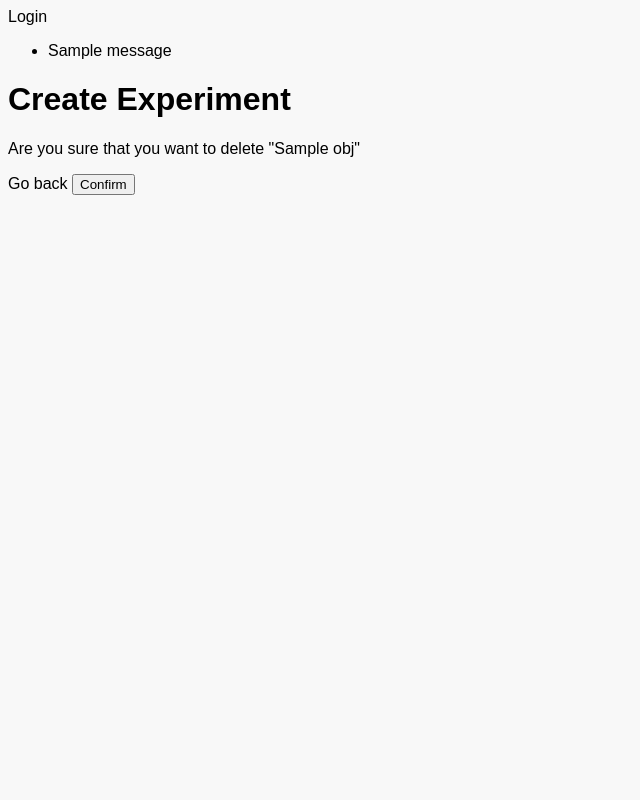
After one commit to Ol86/TSE, a Django app: template Backend/Server/server_backend/base/templates/base/delete_experiment.html in a window 1280 px wide. The commit adds this page. Shown: the whole page, without its empty margins (0-640 px from the left). Run offline with Django 4.2, Linux system fonts and the light colour scheme; the template is opened without the code that fills it: most values are stand-ins (such as "Sample title", 1, 10 or a date in 2020); one stand-in notice (Sample message) is shown.

Commit message:
Siderestriction for nonuser and delete-button for experiment
Co-authored-by: Yradnil <Yradnil@users.noreply.github.com>

```diff
--- /dev/null
+++ b/Backend/Server/server_backend/base/templates/base/delete_experiment.html
@@ -0,0 +1,21 @@
+{% extends 'main.html' %}
+
+{% block title %}
+    <title>
+        Delete Experiment
+    </title>
+{% endblock %}
+
+{% block content %}
+    <h1> Create Experiment</h1>
+
+    <div>
+        <form method="POST" action="" >
+            {% csrf_token %}
+            <p>Are you sure that you want to delete "{{obj}}"</p>
+
+            <a href="{{request.META.HTTP_REFERER}}">Go back</a>
+            <input type="submit" value="Confirm"/>
+        </form>
+    </div>
+{% endblock %}
--- a/Backend/Server/server_backend/base/templates/base/experiment.html
+++ b/Backend/Server/server_backend/base/templates/base/experiment.html
@@ -6,5 +6,5 @@
 {% endblock %}
 
 {% block content %}
-<h1>{{experiment.title}}</h1>
+    <h1>{{experiment.title}}</h1>
 {% endblock %}
--- a/Backend/Server/server_backend/base/urls.py
+++ b/Backend/Server/server_backend/base/urls.py
@@ -12,4 +12,6 @@ urlpatterns = [
     path('experiment/<str:pk>/', views.experiment, name="experiment"),
     # This url sends the user to the creation page of a new experiment.
     path('create-experiment/', views.createExperiment, name="create-experiment"),
+    # This url sends the user to the deletion page of an experiment.
+    path('delete-experiment/', views.deleteExperiment, name="delete-experiment"),
 ]
--- a/Backend/Server/server_backend/static/styles/styles.css
+++ b/Backend/Server/server_backend/static/styles/styles.css
@@ -19,11 +19,7 @@
     }
 }
 
-head {
-    font-family: Arial, Helvetica, sans-serif;
-}
-
-body {
+html {
     font-family: Arial, Helvetica, sans-serif;
 }
 
--- a/Backend/Server/server_backend/templates/main.html
+++ b/Backend/Server/server_backend/templates/main.html
@@ -18,7 +18,7 @@
     {% if messages %}
         <ul class="messages">
             {% for message in messages %}
-        <li></li>{{ message }}</li>
+                <li>{{ message }}</li>
             {% endfor %}
         </ul>
     {% endif %}
```
Also changed, not shown: Backend/Server/server_backend/base/views.py (+18 -0 lines). Lines whose indentation alone changed are shown as unchanged.
